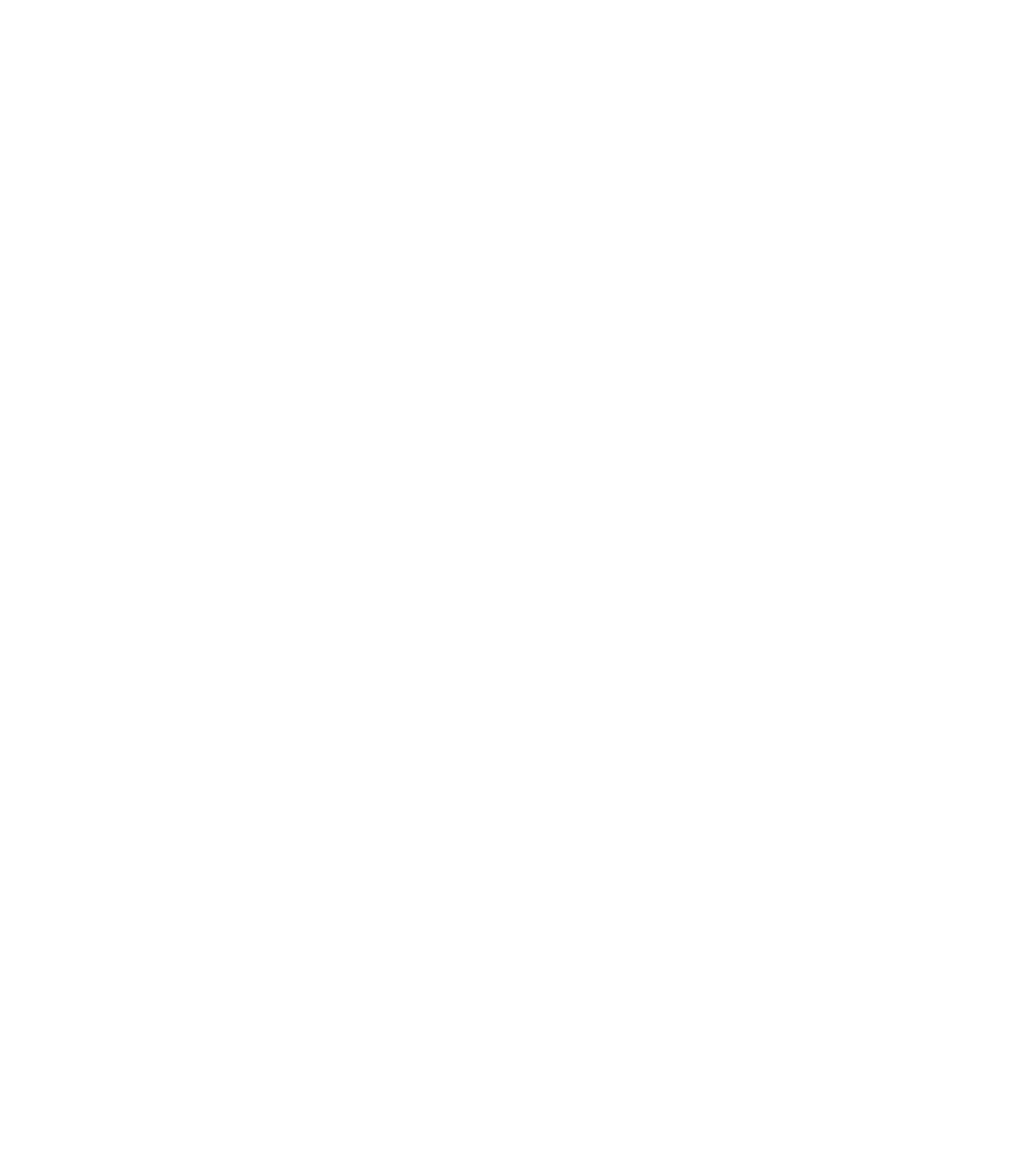
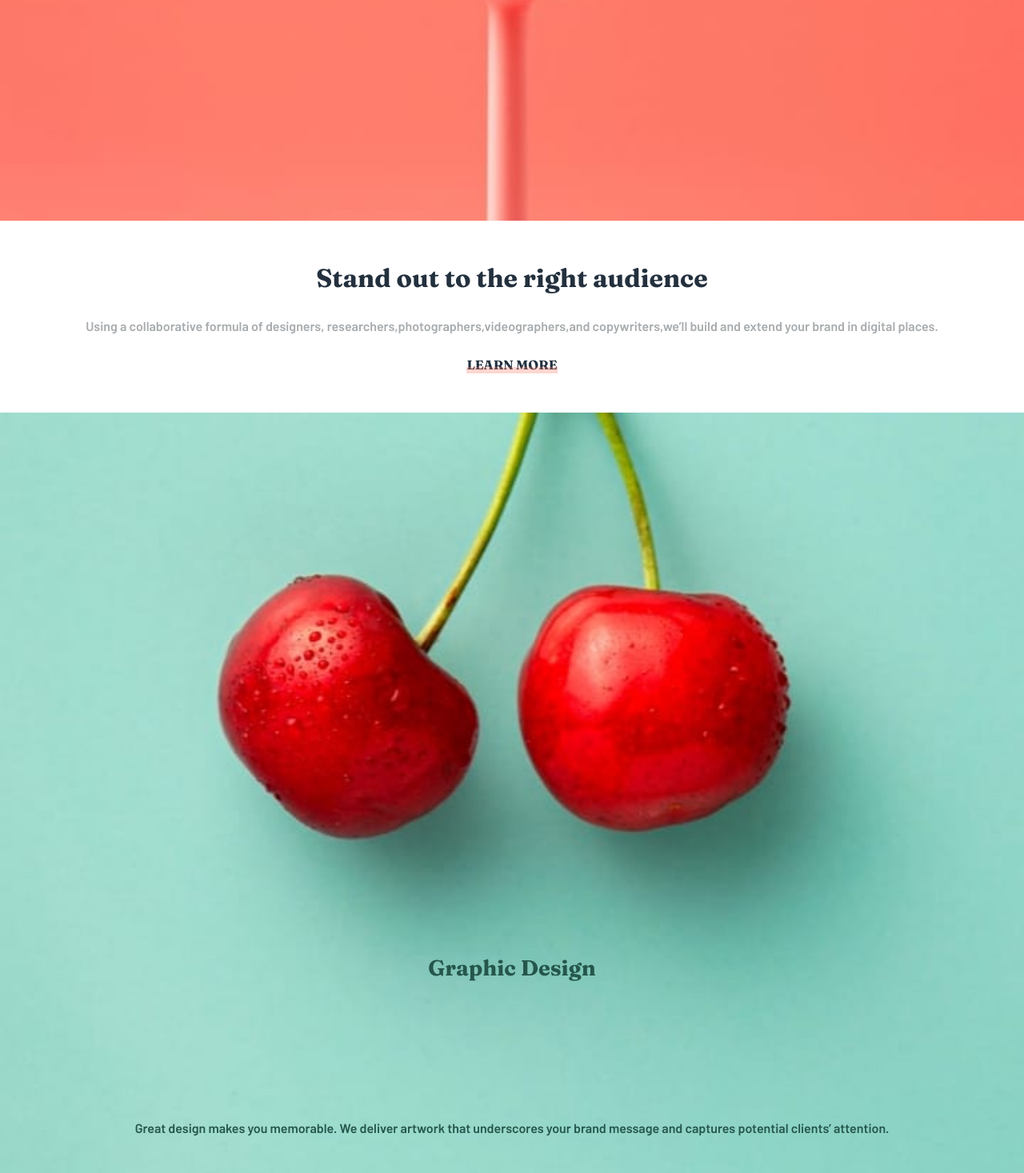
Before and after one commit to AlessioScarfone/sunnyside-agency, a React (Create React App) app: page / in a window 1280 px wide. Shown: the part 2808-4275 px from the top of the page at 80% size. Before the commit the page ends 1850 px from the top, so only its background shows below. Built offline with nearby package versions, Linux system fonts and the light colour scheme.

Commit message:
textSection + Image with text

```diff
--- a/src/App.tsx
+++ b/src/App.tsx
@@ -1,14 +1,8 @@
-import React from 'react';
-import Navbar from './components/Navbar';
-import Main from './components/Main';
+import React from "react";
+import Main from "./components/Main";
 
 function App() {
-  return (
-    <main style={{width: "100vw"}}>
-      <Navbar/>
-      <Main />
-    </main>
-  );
+  return <Main />;
 }
 
 export default App;
--- a/src/components/GridSection.tsx
+++ b/src/components/GridSection.tsx
@@ -1,12 +1,15 @@
 import React from "react";
-import styled from "styled-components";
-import { flexColumnCenter } from "../utils/StyleConst";
-import { EggImg } from "./reusable/Images";
+import styled from "styled-components/macro";
+import { eggImg, glassImg, designImg } from "./reusable/Images";
 import ResponsiveImage from "./reusable/ResponsiveImage";
 import TextSection from "./reusable/TextSection";
+import { textSectionData } from "../utils/Constants";
+import ResponsiveImageWithText from "./reusable/ResponsiveImageWithText";
 
 const Grid = styled.div`
-  ${flexColumnCenter}
+  display: flex;
+  flex-direction: column;
+  align-items: center;
   width: 100%;
 
   @media (min-width: 768px) {
@@ -19,8 +22,30 @@ const Grid = styled.div`
 const GridSection = () => {
   return (
     <Grid>
-      <ResponsiveImage smallSrc={EggImg.smallSrc} largeSrc={EggImg.largeSrc} />
-      <TextSection title="Trasfrom your brand" text="bla bla bla"></TextSection>
+      <ResponsiveImage smallSrc={eggImg.smallSrc} largeSrc={eggImg.largeSrc} />
+      <TextSection
+        title={textSectionData[0].title}
+        text={textSectionData[0].text}
+        linkText={textSectionData[0].link}
+        linkColor="--yellow"
+      />
+      <ResponsiveImage
+        smallSrc={glassImg.smallSrc}
+        largeSrc={glassImg.largeSrc}
+      />
+      <TextSection
+        title={textSectionData[1].title}
+        text={textSectionData[1].text}
+        linkText={textSectionData[1].link}
+        linkColor="--softRed"
+      />
+      <ResponsiveImageWithText
+        smallSrc={designImg.smallSrc}
+        largeSrc={designImg.largeSrc}
+        title={textSectionData[2].title}
+        text={textSectionData[2].text}
+        textColor="--darkCyan"
+      />
     </Grid>
   );
 };
--- a/src/components/Main.tsx
+++ b/src/components/Main.tsx
@@ -1,12 +1,14 @@
 import React from "react";
 import ResponsiveImage from "./reusable/ResponsiveImage";
-import { HeaderImg, ArrowDownIcon } from "./reusable/Images";
-import styled from "styled-components";
-import { flexColumnCenter } from "../utils/StyleConst";
-import GridSection from './GridSection';
+import { headerImg, ArrowDownIcon } from "./reusable/Images";
+import styled from 'styled-components/macro';
+import GridSection from "./GridSection";
+import Navbar from "./Navbar";
 
 const FloatTitleContainer = styled.div`
-  ${flexColumnCenter}
+  display: flex;
+  flex-direction: column;
+  align-items: center;
   width: 100%;
   position: absolute;
   top: 4.5rem;
@@ -30,11 +32,13 @@ const StyledArrowDownIcon = styled(ArrowDownIcon)`
   @media (mix-width: 367px) {
     transform: scale(1.3);
   }
-`
+`;
 
 const Main = () => {
   return (
-    <section>
+    <>
+      <Navbar />
+      <main>
         <FloatTitleContainer>
           <FloatTitle> WE ARE CREATIVES </FloatTitle>
           <StyledArrowDownIcon />
@@ -42,12 +46,13 @@ const Main = () => {
 
         <div>
           <ResponsiveImage
-          smallSrc={HeaderImg.smallSrc}
-          largeSrc={HeaderImg.largeSrc}
+            smallSrc={headerImg.smallSrc}
+            largeSrc={headerImg.largeSrc}
           />
         </div>
-      <GridSection/>
-    </section>
+        <GridSection />
+      </main>
+    </>
   );
 };
 
--- a/src/components/Navbar.tsx
+++ b/src/components/Navbar.tsx
@@ -1,10 +1,10 @@
 import React from "react";
-import styled from "styled-components";
+import styled from 'styled-components/macro';
 import { Logo, Hamburger } from "./reusable/Images";
-import { flexRowCenter } from "../utils/StyleConst";
 
 const LogoWrap = styled.div`
-  ${flexRowCenter}
+  display: flex;
+  align-items: center;
   width: 30%;
   @media (max-width: 768px) {
     width: 70%;
@@ -21,7 +21,8 @@ const HamburgerButton = styled.button`
 `;
 
 const Nav = styled.header`
-  ${flexRowCenter}
+  display: flex;
+  align-items: center;
   justify-content: space-between;
   padding: 1.2rem 2rem;
   position: absolute;
@@ -30,7 +31,8 @@ const Nav = styled.header`
 `;
 
 const Menu = styled.div`
-  ${flexRowCenter}
+  display: flex;
+  align-items: center;
   @media (max-width: 768px) {
     display: none;
   }
--- a/src/components/reusable/Images.tsx
+++ b/src/components/reusable/Images.tsx
@@ -8,8 +8,14 @@ import { ReactComponent as ArrowDownIcon } from "../../assets/images/icon-arrow-
 import headerImgLg from "../../assets/images/desktop/image-header.jpg";
 import headerImgSm from "../../assets/images/mobile/image-header.jpg";
 
-import EggImgLg from "../../assets/images/desktop/image-transform.jpg";
-import EggImgSm from "../../assets/images/mobile/image-transform.jpg";
+import eggImgLg from "../../assets/images/desktop/image-transform.jpg";
+import eggImgSm from "../../assets/images/mobile/image-transform.jpg";
+
+import glassImgLg from "../../assets/images/desktop/image-stand-out.jpg";
+import glassImgSm from "../../assets/images/mobile/image-stand-out.jpg";
+
+import designImgLg from "../../assets/images/desktop/image-graphic-design.jpg";
+import designImgSm from "../../assets/images/mobile/image-graphic-design.jpg";
 
 class ImageSrc {
   smallSrc: string;
@@ -21,13 +27,18 @@ class ImageSrc {
   }
 }
 
-const HeaderImg = new ImageSrc(headerImgSm, headerImgLg);
-const EggImg = new ImageSrc(EggImgSm, EggImgLg);
+const headerImg = new ImageSrc(headerImgSm, headerImgLg);
+const eggImg = new ImageSrc(eggImgSm, eggImgLg);
+const glassImg = new ImageSrc(glassImgSm, glassImgLg);
+const designImg = new ImageSrc(designImgSm, designImgLg);
 
 export {
   Logo,
-  HeaderImg,
-  EggImg,
+  headerImg,
+  eggImg,
+  glassImg,
+  designImg,
+  //--- ICON ----
   Hamburger,
   PinterestIcon,
   FacebookIcon,
--- a/src/components/reusable/ResponsiveImage.tsx
+++ b/src/components/reusable/ResponsiveImage.tsx
@@ -1,7 +1,7 @@
 import React from "react";
-import styled from "styled-components";
+import styled from 'styled-components/macro';
 
-interface ResponsiveImageProps {
+export interface ResponsiveImageProps {
   smallSrc: string;
   largeSrc?: string;
   mediaSize?: number;
--- /dev/null
+++ b/src/components/reusable/ResponsiveImageWithText.tsx
@@ -0,0 +1,54 @@
+import React from "react";
+import styled from "styled-components/macro";
+import ResponsiveImage, { ResponsiveImageProps } from "./ResponsiveImage";
+
+interface ResponsiveImageWithTextProps extends ResponsiveImageProps {
+  title: string;
+  text: string;
+  textColor?: string;
+}
+
+const Container = styled.div`
+  position: relative;
+  width: 100%;
+`;
+
+const Title = styled.h2<{ textColor: string }>`
+  position: absolute;
+  width: 100%;
+  text-align: center;
+  bottom: 30%;
+  font-size: 1.7rem;
+  padding: 2rem;
+  color: var(${(props) => props.textColor}, hsl(212, 27%, 19%));
+`;
+
+const Text = styled.p<{ textColor: string }>`
+  position: absolute;
+  width: 100%;
+  text-align: center;
+  bottom: 15%;
+  padding: 1rem 2rem 0rem 2rem;
+  line-height: 1.5rem;
+  color: var(${(props) => props.textColor}, hsl(212, 27%, 19%));
+`;
+
+const ResponsiveImageWithText = ({
+  smallSrc,
+  largeSrc,
+  mediaSize = 768,
+  alt = "img",
+  title,
+  text,
+  textColor = "--darkCyan",
+}: ResponsiveImageWithTextProps) => {
+  return (
+    <Container>
+      <ResponsiveImage smallSrc={smallSrc} largeSrc={largeSrc} />
+      <Title textColor={textColor}>{title}</Title>
+      <Text textColor={textColor}>{text}</Text>
+    </Container>
+  );
+};
+
+export default ResponsiveImageWithText;
--- a/src/components/reusable/TextSection.tsx
+++ b/src/components/reusable/TextSection.tsx
@@ -1,29 +1,60 @@
 import React from "react";
-import styled from "styled-components";
-import { flexColumnCenter } from "../../utils/StyleConst";
+import styled from "styled-components/macro";
 
 interface TextSectionProps {
   title: string;
   text: string;
   linkText?: string;
+  linkColor?: string; //css variable string
 }
 
-const Container = styled.div`
-  ${flexColumnCenter}
+const Container = styled.div<{ linkColor?: string }>`
+  display: flex;
+  flex-direction: column;
+  align-items: center;
+  padding: 3rem;
+  max-width: 100%;
+  text-align: center;
 
-  h2 {
+  h1 {
+    font-size: 2rem;
+    padding-bottom: 1.5rem;
+    color: var(--veryDarkBlue);
   }
 
   p {
+    color: var(--grayishBlue);
+    padding-bottom: 1.5rem;
   }
 
   span {
+    position: relative;
+    text-transform: uppercase;
+    font-weight: bold;
+    font-family: "Fraunces", serif;
+    color: var(--veryDarkBlue);
+
+    &:before {
+      content: "";
+      width: 100%;
+      position: absolute;
+      bottom: 1px;
+      left: 0;
+      background-color: var(${(props) => props.linkColor}, hsl(51, 100%, 49%));
+      height: 8px;
+      opacity: 30%;
+    }
   }
 `;
 
-const TextSection = ({ title, text, linkText = "Learn more" }: TextSectionProps) => {
+const TextSection = ({
+  title,
+  text,
+  linkText = "Learn more",
+  linkColor = "--yellow",
+}: TextSectionProps) => {
   return (
-    <Container>
+    <Container linkColor={linkColor}>
       <h1>{title}</h1>
       <p>{text}</p>
       <span>{linkText}</span>
--- a/src/index.tsx
+++ b/src/index.tsx
@@ -1,7 +1,7 @@
 import React from "react";
 import ReactDOM from "react-dom";
 import App from "./App";
-import { createGlobalStyle } from "styled-components";
+import { createGlobalStyle } from 'styled-components/macro';
 
 const globalRules = `
 
@@ -20,6 +20,10 @@ const globalRules = `
 
   html {
     font-size: 16px;
+  }
+
+  body {
+    width: 100%;
   }
 
   * {
--- /dev/null
+++ b/src/utils/Constants.ts
@@ -0,0 +1,20 @@
+export const textSectionData: Array<{ title: string, text: string, link?: string }> = [
+    {
+        title: "Transform your brand",
+        text: "We are a full-service creative agency specializing in helping brands grow fast. Engage your clients through compelling visuals that do most of the marketing for you.",
+        link: 'Learn more'
+    },
+    {
+        title: "Stand out to the right audience",
+        text: "Using a collaborative formula of designers, researchers,photographers,videographers,and copywriters,we’ll build and extend your brand in digital places.",
+        link: 'Learn more'
+    },
+    {
+        title: "Graphic Design",
+        text: "Great design makes you memorable. We deliver artwork that underscores your brand message and captures potential clients’ attention."
+    },
+    {
+        title: "Photography",
+        text: "Increase your credibility by getting the most stunning, high-quality photos that improve your business image."
+    },
+]
--- a/src/utils/StyleConst.ts
+++ /dev/null
@@ -1,10 +0,0 @@
-export const flexRowCenter = `
-  display: flex;
-  align-items: center;
-`
-
-export const flexColumnCenter = `
-  display: flex;
-  flex-direction: column;
-  align-items: center;
-`
```
Lines whose indentation alone changed are shown as unchanged.
